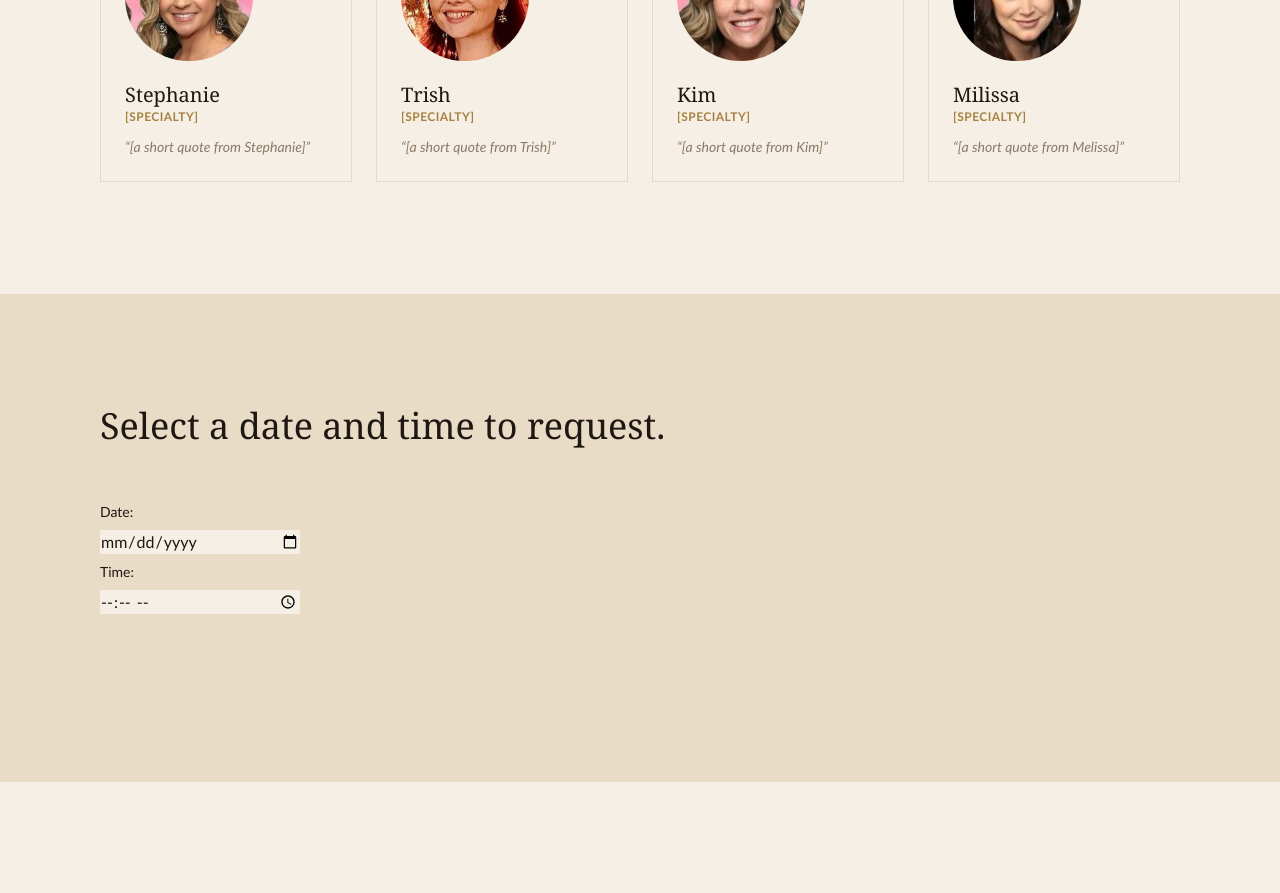
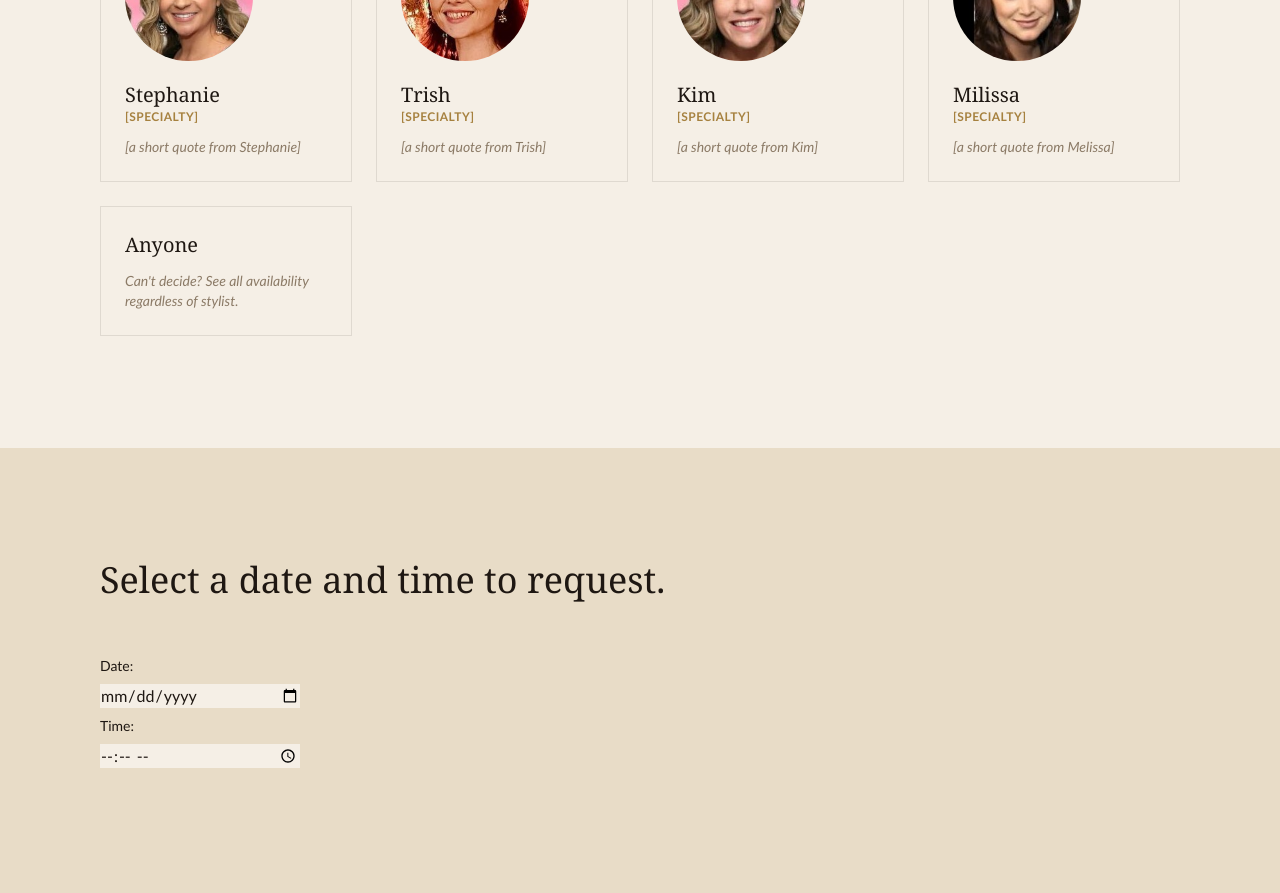
Before and after one commit to nick92461/salon-evolve, a Next.js app: page /booking in a window 1280 px wide. Shown: the part 920-1813 px from the top of the page. Built offline with nearby package versions, Linux system fonts and the light colour scheme.

Commit message:
add 'anyone' selection in booking page which will eventually allow a customer to see all availability regardless of stylist.

```diff
--- a/src/components/booking/Stylists.tsx
+++ b/src/components/booking/Stylists.tsx
@@ -9,6 +9,7 @@ const STYLISTS = [
   { name: "Trish", specialty: "[specialty]", quote: "[a short quote from Trish]", image: "/stylists/trish_headshot.jpg" },
   { name: "Kim", specialty: "[specialty]", quote: "[a short quote from Kim]", image: "/stylists/kim_headshot.jpg" },
   { name: "Milissa", specialty: "[specialty]", quote: "[a short quote from Melissa]", image: "/stylists/melissa_headshot.jpg" },
+  { name: "Anyone", quote: "Can't decide? See all availability regardless of stylist."}
 ];
 
 type StylistsProps = {
@@ -50,7 +51,7 @@ export default function Stylists({ selectedStylist, setSelectedStylist }: Stylis
                     : "border-ink/10"
                 }`}
               >
-                {stylist.image ? (
+                {stylist.image && (
                   <div className="relative mb-5 h-32 w-32 overflow-hidden rounded-full">
                     <Image
                       src={stylist.image}
@@ -59,10 +60,6 @@ export default function Stylists({ selectedStylist, setSelectedStylist }: Stylis
                       className="object-cover"
                     />
                   </div>
-                ) : (
-                  <div className="mb-5 flex h-32 w-32 items-center justify-center rounded-full bg-ink font-display text-3xl text-brass-light">
-                    {stylist.name.charAt(0)}
-                  </div>
                 )}
 
                 <h3 className="font-display text-xl">{stylist.name}</h3>
@@ -70,7 +67,7 @@ export default function Stylists({ selectedStylist, setSelectedStylist }: Stylis
                   {stylist.specialty}
                 </p>
                 <p className="text-sm italic text-taupe">
-                  &ldquo;{stylist.quote}&rdquo;
+                  {stylist.quote}
                 </p>
               </motion.div>
           );
```
